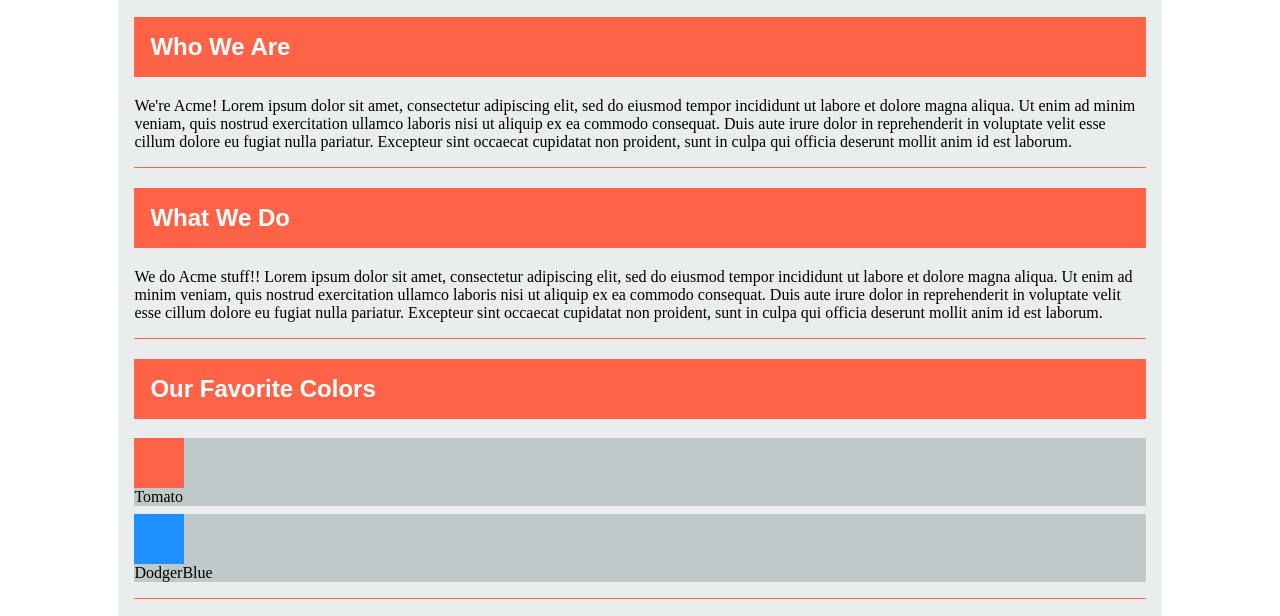
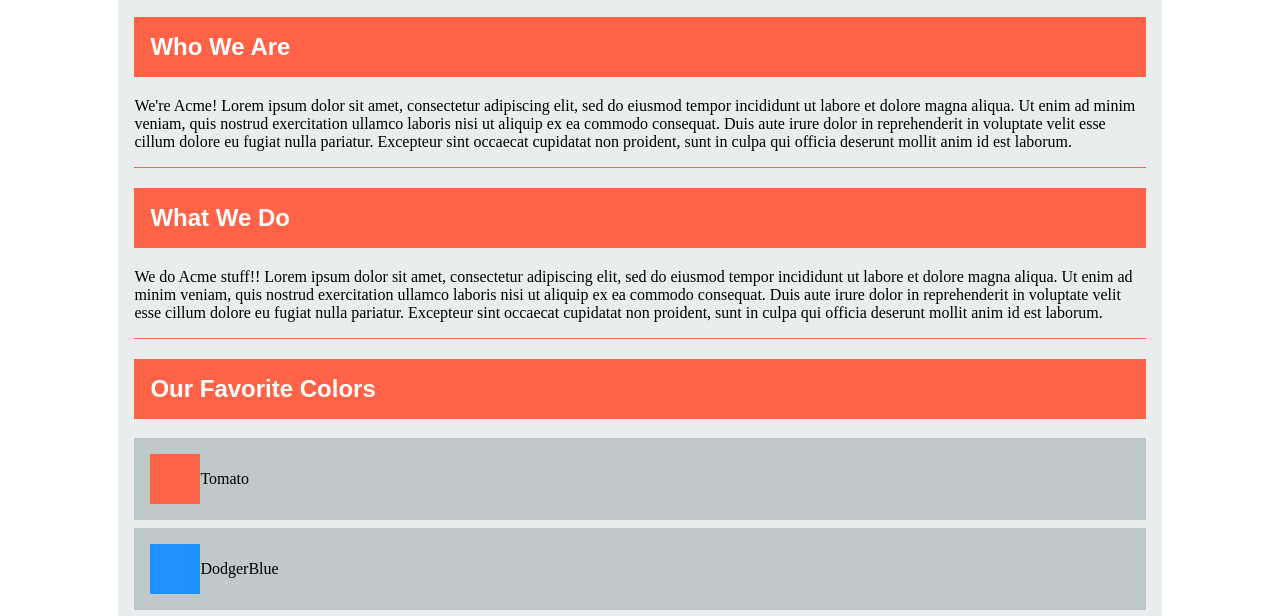
Before and after one commit to hdelarosa86/acme_home_page, a plain HTML site: page index.html in a window 1280 px wide. Shown: the part 119-735 px from the top of the page. Drawn offline with Linux system fonts and the light colour scheme.

Commit message:
some changes to the color-box list

```diff
--- a/index.html
+++ b/index.html
@@ -3,6 +3,7 @@
     <link rel="stylesheet" href="style.css" />
   </head>
   <body>
+
     <div id="container">
       <h1 class="dodgerBlue">The Acme Home Page</h1>
 
@@ -36,11 +37,12 @@
         <h2 class="tomato">Our Favorite Colors</h2>
         <ul>
           <li>
-            <div class="color-box tomato"></div>Tomato
+            <div class="color-box tomato"></div>
+            <p>Tomato</p>
           </li>
           <li>
             <div class="color-box dodgerBlue"></div>
-            DodgerBlue
+            <p>DodgerBlue</p>
           </li>
         </ul>
       </section>
--- a/style.css
+++ b/style.css
@@ -37,6 +37,9 @@
 li{
     background-color: #bfc9ca;
     margin-bottom: .5rem;
+    display: flex;
+    flex-direction: row;
+    padding: 1rem;
 }
 
 section{
```
